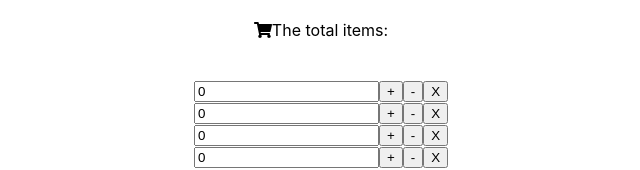
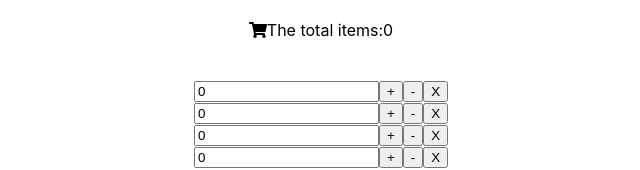
Before and after one commit to xnslx/react-shopping-cart-demo, a React (Create React App) app: page / in a window 1280 px wide. Shown: the top 170 px of the page, without its empty margins (319-959 px from the left). Built offline with nearby package versions, Linux system fonts and the light colour scheme.

Commit message:
set total items value

```diff
--- a/src/App.js
+++ b/src/App.js
@@ -43,9 +43,20 @@ function App() {
   const changeHandler = e => {
     setItems({value: e.target.value})
   }
+
+  // let itemsArray = [];
+  // const itemsNumHandler = () => {
+  //   for(let item of state) {
+  //     if(item.value > 0) {
+  //       itemsArray.push(item.id)
+  //     }
+  //   }
+  //   return itemsArray;
+  // }
+  // console.log(itemsArray)
   return (
     <div className="App">
-      <Sumup />
+      <Sumup totalItems={state.filter(item => item.value > 0).length}/>
       <div>
         {state.map(item => (
           <Items
--- a/src/Component/Sumup/Sumup.js
+++ b/src/Component/Sumup/Sumup.js
@@ -1,11 +1,11 @@
 import React from 'react';
 import { FontAwesomeIcon } from '@fortawesome/react-fontawesome';
 
-const Sumup = () => {
+const Sumup = ({totalItems}) => {
     return (
         <div style={{marginBottom:'40px', marginTop: '20px'}}>
             <FontAwesomeIcon icon="shopping-cart"/>
-            <span>The total items:</span>
+            <span>The total items:{totalItems}</span>
         </div>
     )
 };
```
